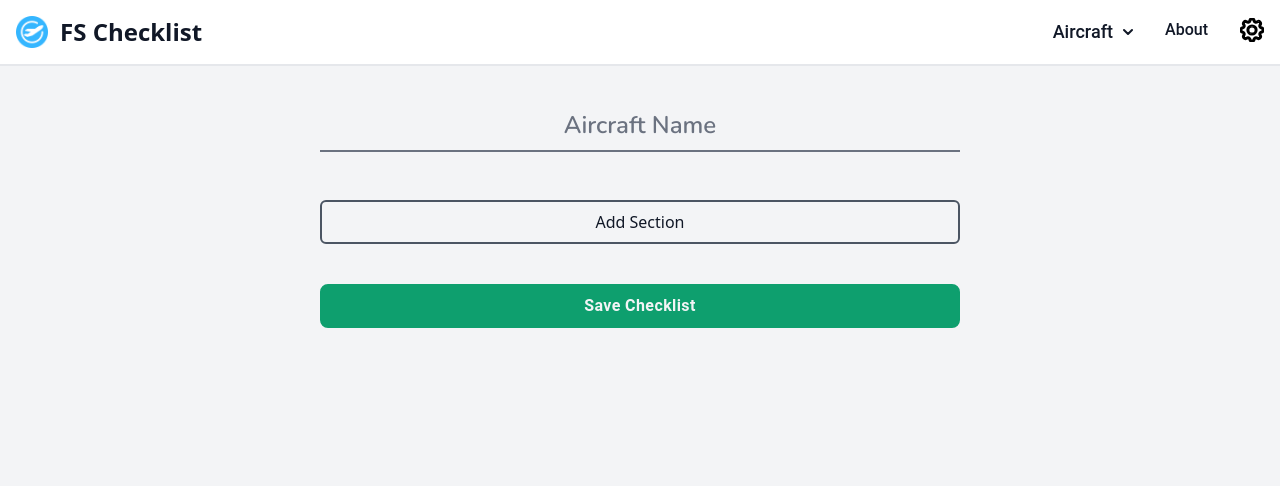
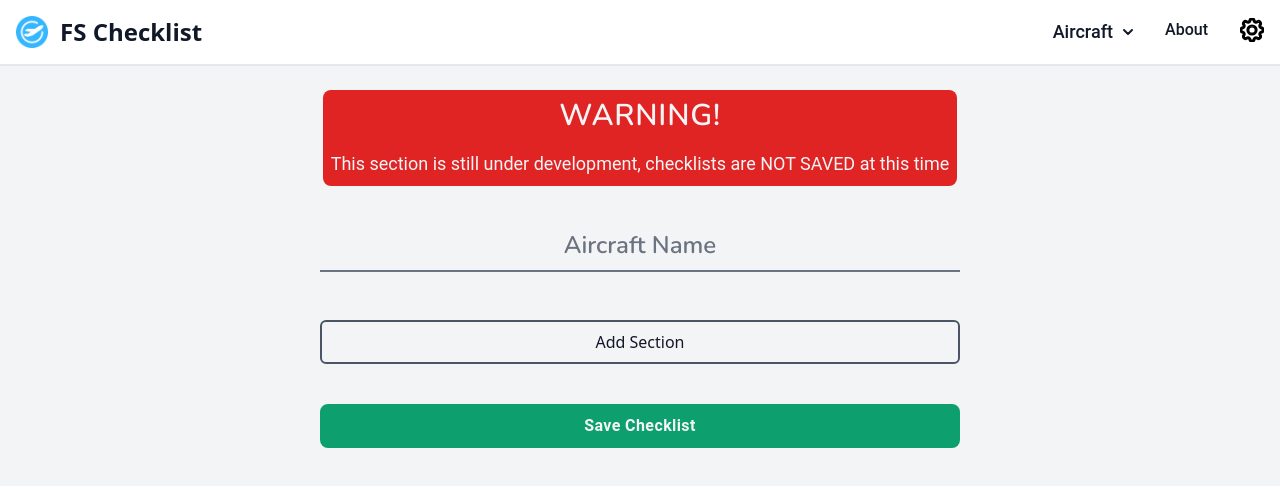
Before and after one commit to DaganCardinal/fschecklist, a React (Vite) app: page /editor in a window 1280 px wide. Shown: the top 486 px of the page. Built offline with nearby package versions, Linux system fonts and the light colour scheme.

Commit message:
Added warning message to editor page

```diff
--- a/src/routes/Editor.tsx
+++ b/src/routes/Editor.tsx
@@ -11,6 +11,17 @@ export const Editor = () => {
 
   return (
     <>
+      <div className="flex flex-row justify-center text-center mt-6">
+        <div className="rounded-lg p-2 bg-red-600 dark:bg-red-500 flex flex-col justify-center text-center text-gray-100">
+          <h1 className="font-heading tracking-wide text-3xl font-semibold text-center mb-4">
+            WARNING!
+          </h1>
+          <p className="font-body text-lg">
+            This section is still under development, checklists are NOT SAVED at
+            this time
+          </p>
+        </div>
+      </div>
       <ChecklistEditor onSave={handleSave} />
     </>
   );
```
